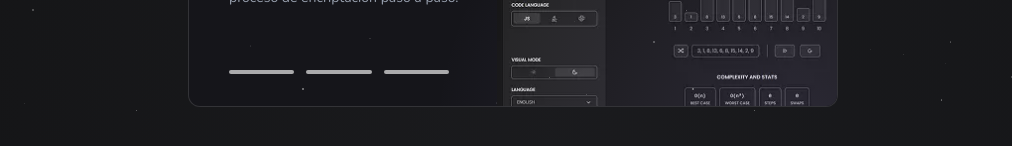
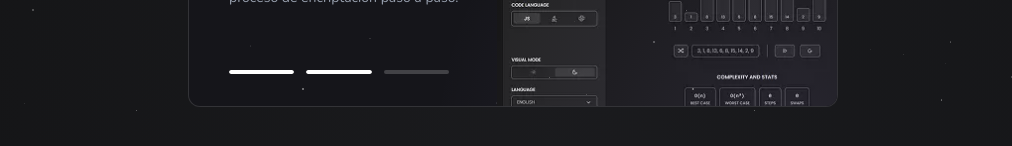
Before and after one commit to m4icol/portfolio, a React (Vite) app: page / in a window 1280 px wide. Shown: the part 1548-1694 px from the top of the page, without its empty margins (127-1139 px from the left). Built offline with nearby package versions, Linux system fonts and the light colour scheme.

Commit message:
feature: slider index barrs

```diff
--- a/src/components/Slider.tsx
+++ b/src/components/Slider.tsx
@@ -57,7 +57,7 @@ export default function Slider({ autoPlay = true}: SliderProps) {
     if (autoPlay && Projects.length > 0) {
       const interval = setInterval(() => {
         selectNewSlide(true);
-      }, 3800);
+      }, 4000);
       return () => clearInterval(interval);
     }
   });
@@ -81,11 +81,18 @@ export default function Slider({ autoPlay = true}: SliderProps) {
           onLoad={() => setLoaded(true)}
         />
 
-        <div className="absolute h-1 w-55 gap-3 bottom-8 flex flex-row">
-          <div className="bg-DARK-subtext h-1 w-1/3 bottom-20 rounded-full"></div>
-          <div className="bg-DARK-subtext h-1 w-1/3 bottom-20 rounded-full"></div>
-          <div className="bg-DARK-subtext h-1 w-1/3 bottom-20 rounded-full"></div>
+        <div className="absolute h-1 w-55 bottom-8 flex flex-row gap-3">
+          {[0, 1, 2].map((i) => (
+            <div key={i} className="w-1/3 h-1 bg-DARK-subtext/30 rounded-full overflow-hidden">
+              <div
+                className={`h-full rounded-full transition-all duration-500 4s ease-in-out ${
+                  selectedIndex >= i ? "bg-DARK-text" : "bg-transparent"
+                }`}
+              ></div>
+            </div>
+          ))}
         </div>
+
 
         <RadialGradient
           size="700"
@@ -96,8 +103,8 @@ export default function Slider({ autoPlay = true}: SliderProps) {
 
         <RadialGradient
           size="500"
-          top="-370"
-          left="-350"
+          top="-350"
+          left="-260"
           gradient="gradient-radial-project absolute"
         />
       </div>
--- a/src/style.css
+++ b/src/style.css
@@ -54,7 +54,7 @@ html {
 
   .gradient-radial-project {
       background: radial-gradient(circle,
-      rgba(171, 156, 240, 0.15) 0%,
+      rgba(171, 156, 240, 0.12) 0%,
       rgba(171, 156, 240, 0) 60%
       );
       background-size: 120% 120%;
```
